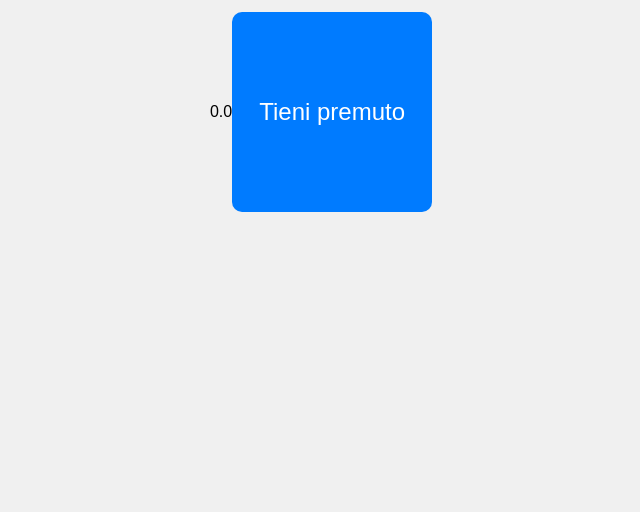
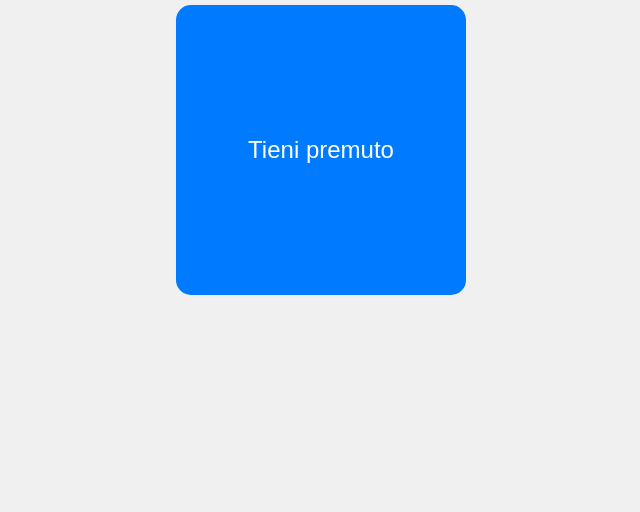
Before and after one commit to FabioRomeri/timer, a plain HTML site: page index.html in a window 1280 px wide. Shown: the part 288-800 px from the top of the page, without its empty margins (319-959 px from the left). Drawn offline with Linux system fonts and the light colour scheme.

Commit message:
Update style.css

```diff
--- a/style.css
+++ b/style.css
@@ -1,5 +1,6 @@
 body {
   display: flex;
+  flex-direction: column;
   justify-content: center;
   align-items: center;
   height: 100vh;
@@ -8,16 +9,24 @@ body {
   font-family: Arial, sans-serif;
 }
 
+#timerDisplay {
+  font-size: 48px;
+  color: #333;
+  margin-bottom: 20px;
+}
+
 #timerArea {
   display: flex;
   justify-content: center;
   align-items: center;
-  width: 200px;
-  height: 200px;
+  width: 250px;
+  height: 250px;
   background-color: #007bff;
   color: white;
   font-size: 24px;
-  border-radius: 10px;
+  border-radius: 15px;
   cursor: pointer;
   user-select: none;
+  text-align: center;
+  padding: 20px;
 }
```
